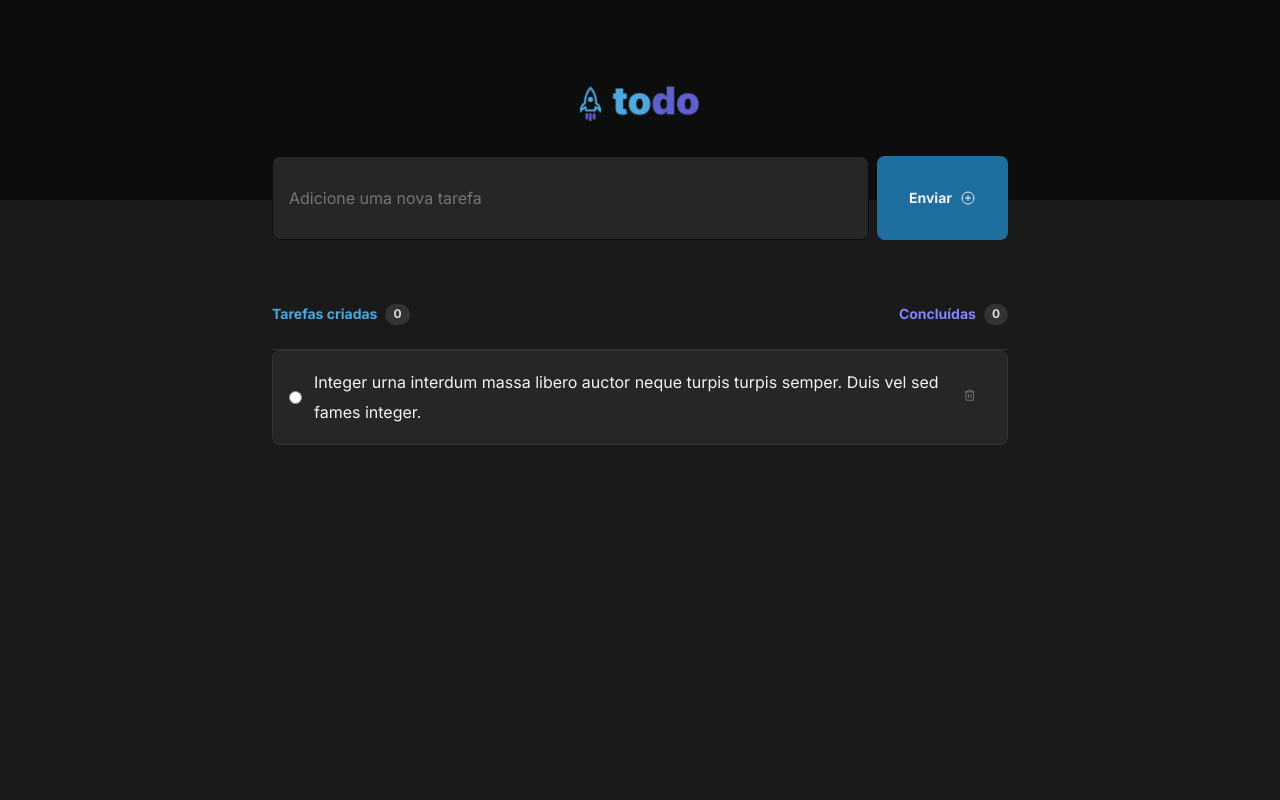
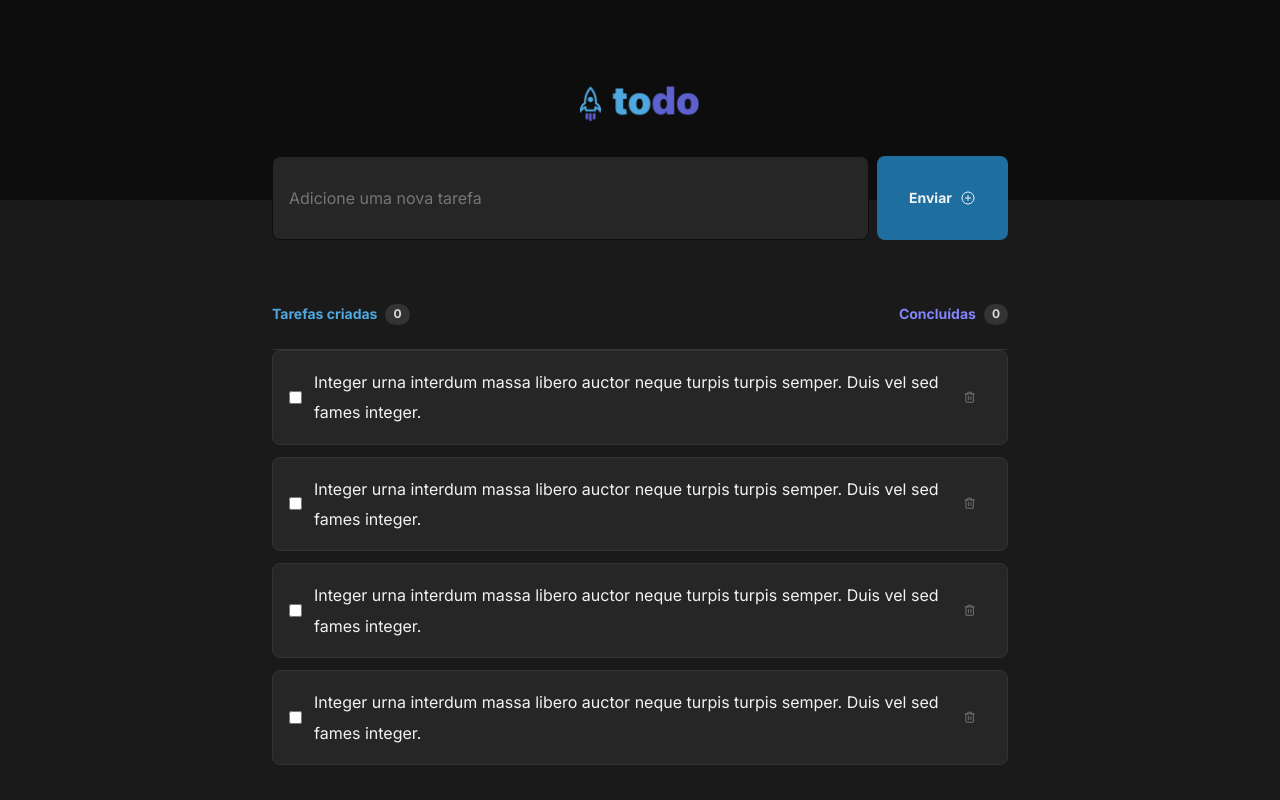
Before and after one commit to lwkas-gabriel/todo-list-rocketseat, a React (Vite) app: page / in a window 1280 px wide. Built offline with nearby package versions, Linux system fonts and the light colour scheme.

Commit message:
inicio da componentização do ListItem

```diff
--- /dev/null
+++ b/src/components/ListItem.module.css
@@ -0,0 +1,40 @@
+.listItem{
+    display: flex;
+    align-items: center;
+    padding: 1rem 1rem;
+    margin-bottom: 0.75rem;
+    gap: 0.75rem;
+    background: var(--gray-500);
+    border: 1px solid var(--gray-400);
+    border-radius: 8px;
+}
+
+.listItem input[type=checkbox]{
+    /* color: var(--purple-dark); */
+}
+
+.listItem label{
+    font-family: 'Inter', sans-serif;
+    max-width: 39.5rem;
+    font-weight: 400;
+    font-size: 14;
+    line-height: 1.9;
+    color: var(--gray-100);
+}
+
+.listItem button{
+    display: flex;
+    justify-content: center;
+    align-items: center;
+    color: var(--gray-300);
+    background: transparent;
+    border: none;
+    height: 1.5rem;
+    width: 1.5rem;
+}
+
+.listItem button:hover{
+    color: var(--danger);
+    background: var(--gray-400);
+    border-radius: 8px;
+}
--- /dev/null
+++ b/src/components/ListItem.tsx
@@ -0,0 +1,12 @@
+import styles from './ListItem.module.css';
+import { Trash } from 'phosphor-react'
+
+export function ListItem(){
+    return (
+        <ul className={styles.listItem}>
+            <input type="checkbox" id="html" name="fav_language" value="HTML" />
+            <label>Integer urna interdum massa libero auctor neque turpis turpis semper. Duis vel sed fames integer.</label>
+            <button><Trash /></button>
+        </ul>
+    )
+}
--- a/src/components/TodoList.module.css
+++ b/src/components/TodoList.module.css
@@ -38,34 +38,3 @@ span{
 .listContainer{
     list-style: none;
 }
-
-.listItem{
-    display: flex;
-    align-items: center;
-    padding: 1rem 1rem;
-    gap: 0.75rem;
-    background: var(--gray-500);
-    border: 1px solid var(--gray-400);
-    border-radius: 8px;
-}
-
-.listItem label{
-    font-family: 'Inter', sans-serif;
-    max-width: 39.5rem;
-    font-weight: 400;
-    font-size: 14;
-    line-height: 1.9;
-    color: var(--gray-100);
-}
-
-.listItem button{
-    color: var(--gray-300);
-    background: transparent;
-    border: none;
-    height: 1.5rem;
-    width: 1.5rem;
-}
-
-.listItem button:hover{
-    color: var(--danger);
-}
--- a/src/components/TodoList.tsx
+++ b/src/components/TodoList.tsx
@@ -1,5 +1,5 @@
+import { ListItem } from './ListItem';
 import styles from './TodoList.module.css';
-import { Trash } from 'phosphor-react'
 
 export function TodoList(){
     return (
@@ -13,11 +13,10 @@ export function TodoList(){
                 </div>
             </header>
             <li className={styles.listContainer}>
-                <ul className={styles.listItem}>
-                    <input type="radio" id="html" name="fav_language" value="HTML" />
-                    <label>Integer urna interdum massa libero auctor neque turpis turpis semper. Duis vel sed fames integer.</label>
-                    <button><Trash /></button>
-                </ul>
+                <ListItem />
+                <ListItem />
+                <ListItem />
+                <ListItem />
             </li>
         </div>
     )
```
